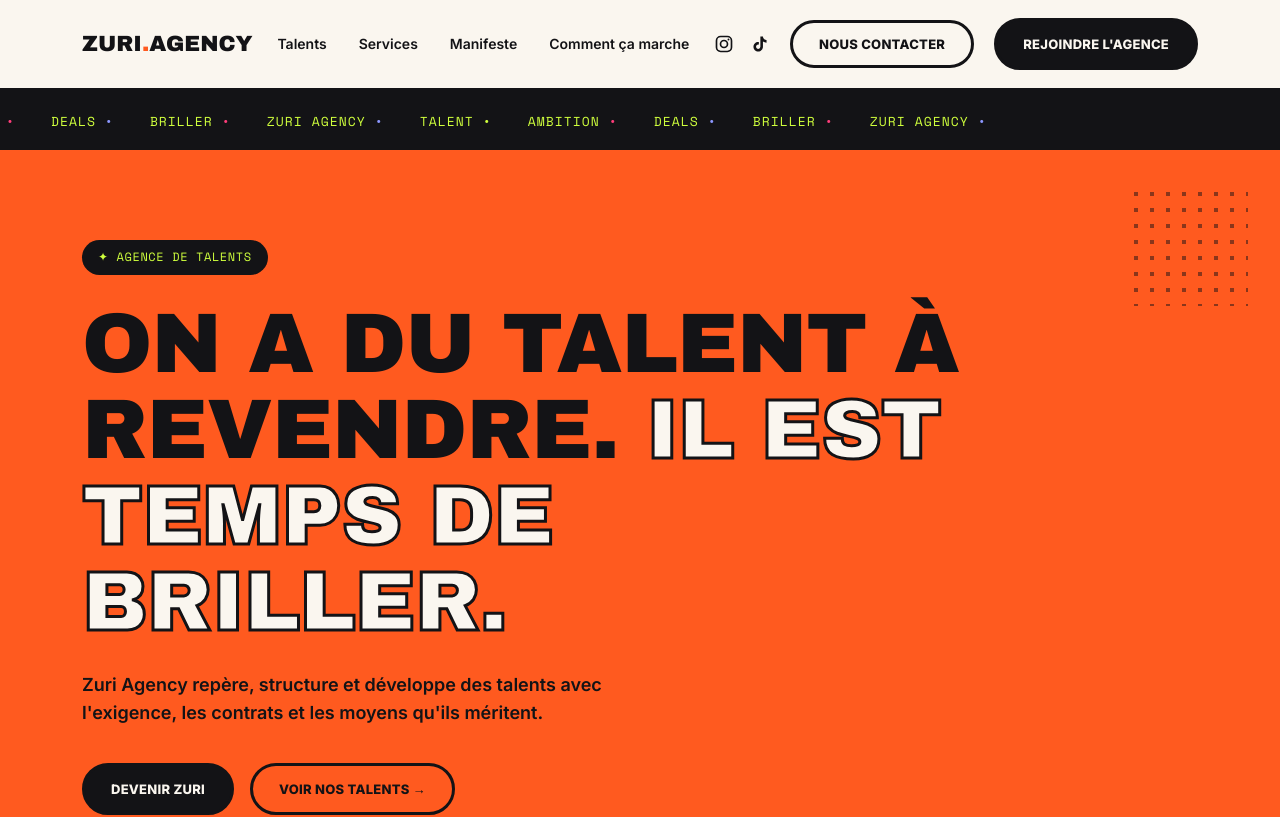
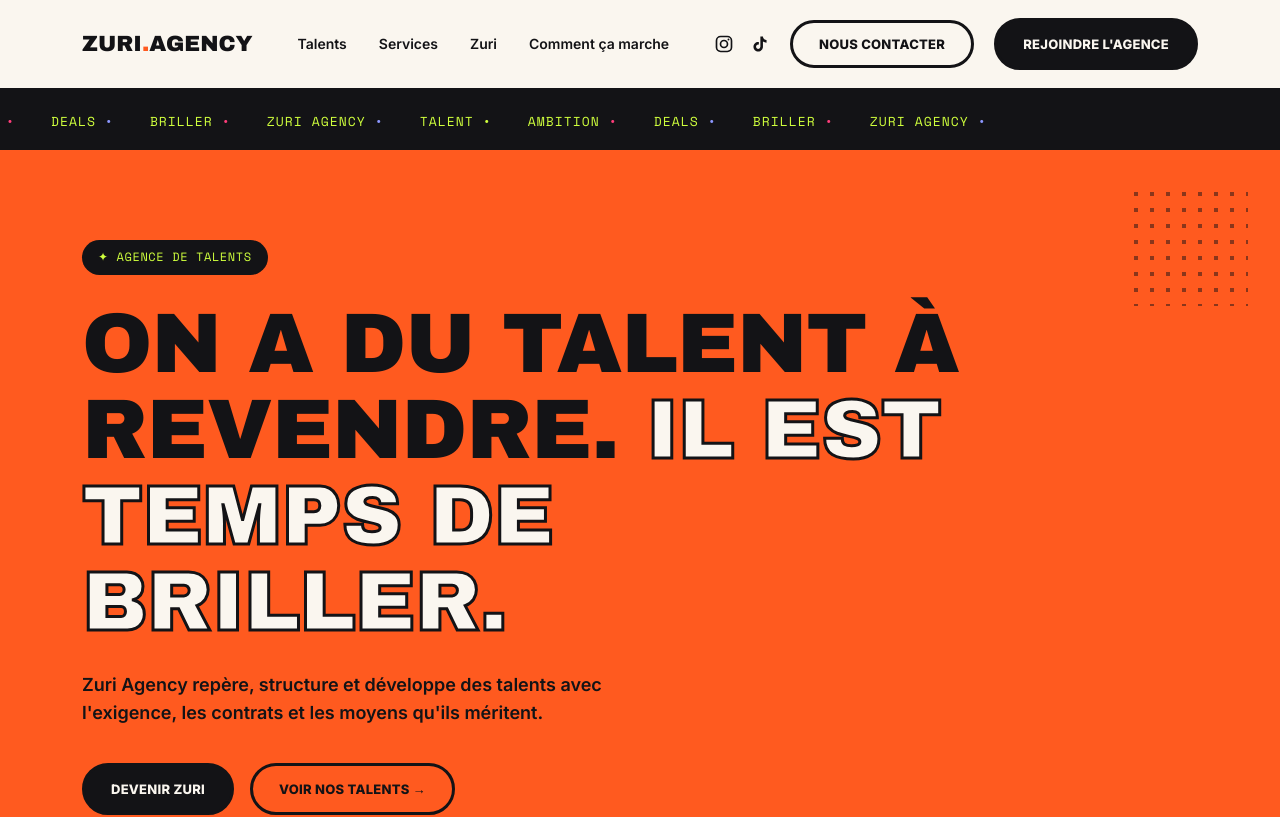
Before and after one commit to MPXNNO/zuriagency, a Next.js app: page / in a window 1280 px wide. Shown: the top 817 px of the page. Built offline with nearby package versions, Linux system fonts and the light colour scheme.

Commit message:
Add files via upload

```diff
--- a/app/page.tsx
+++ b/app/page.tsx
@@ -83,7 +83,7 @@
           <div className="navlinks">
             <a href="#talents">Talents</a>
             <a href="#services">Services</a>
-            <a href="#manifeste">Manifeste</a>
+            <a href="#manifeste">Zuri</a>
             <a href="#process">Comment ça marche</a>
           </div>
           <div style={{ display: "flex", gap: 20, alignItems: "center" }}>
```
